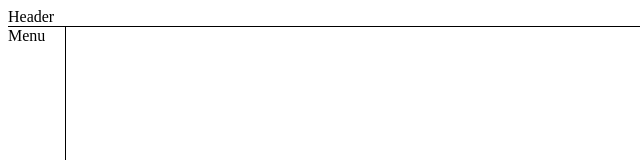
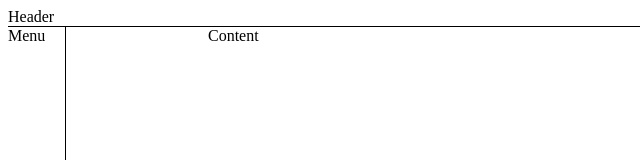
Before and after one commit to MiloTse/ReactLearning, a React (Create React App) app: page / in a window 1280 px wide. Shown: the top 160 px of the page, without its empty margins (0-640 px from the left). Built offline with nearby package versions, Linux system fonts and the light colour scheme.

Commit message:
3.14-Use Context to Pass Values to Deeply Nested Components(add Content component to Body component)

```diff
--- a/src/Body.jsx
+++ b/src/Body.jsx
@@ -1,9 +1,11 @@
 import Menu from "./Menu";
+import Content from "./Content";
 
 function Body() {
     return (
         <div>
             <Menu/>
+            <Content/>
 
         </div>
 
--- /dev/null
+++ b/src/Content.jsx
@@ -0,0 +1,15 @@
+
+function Content() {
+    return (
+        <div style={{
+            marginLeft: '200px',
+
+        }}>
+            Content
+
+        </div>
+
+    )
+}
+
+export default Content
--- a/src/Menu.jsx
+++ b/src/Menu.jsx
@@ -7,7 +7,9 @@
             height: '300px',
             paddingRight: '20px',
 
-        }}>Menu</div>
+        }}>
+            Menu
+        </div>
     )
 }
 
```
